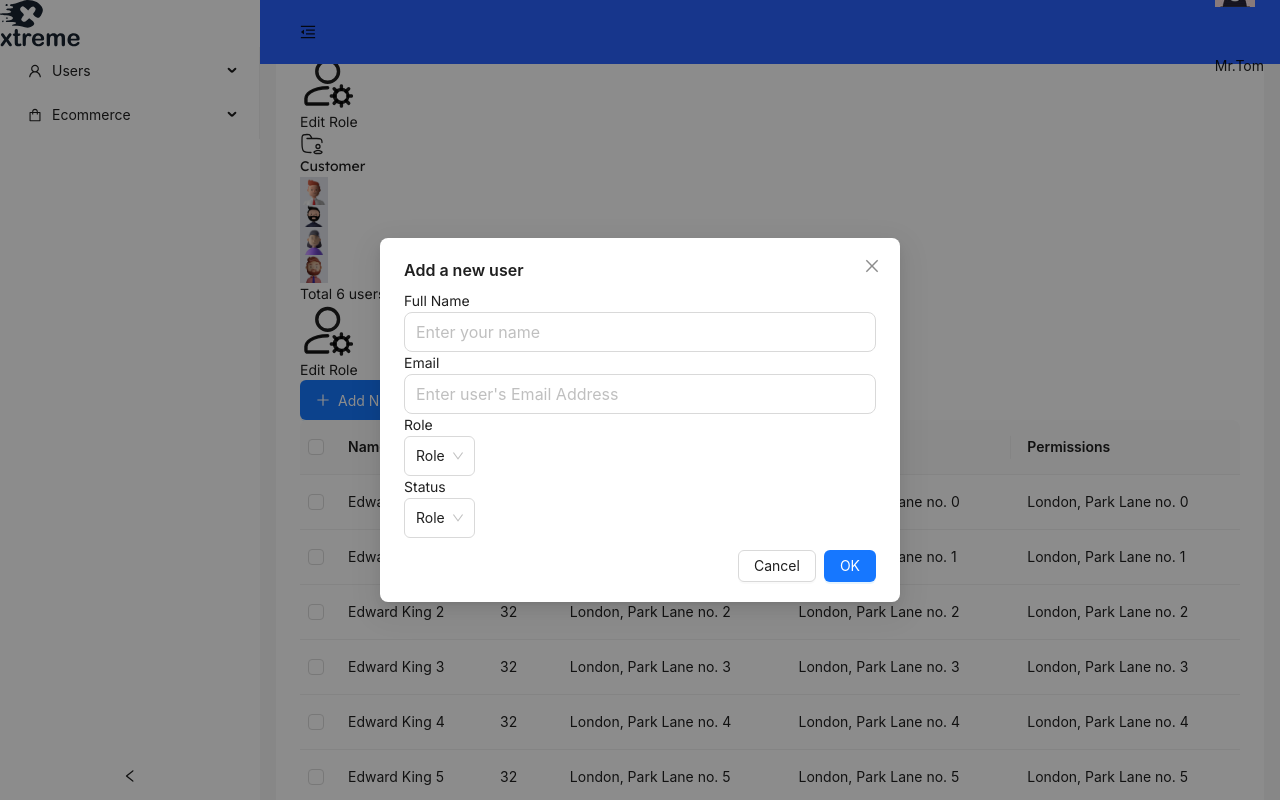
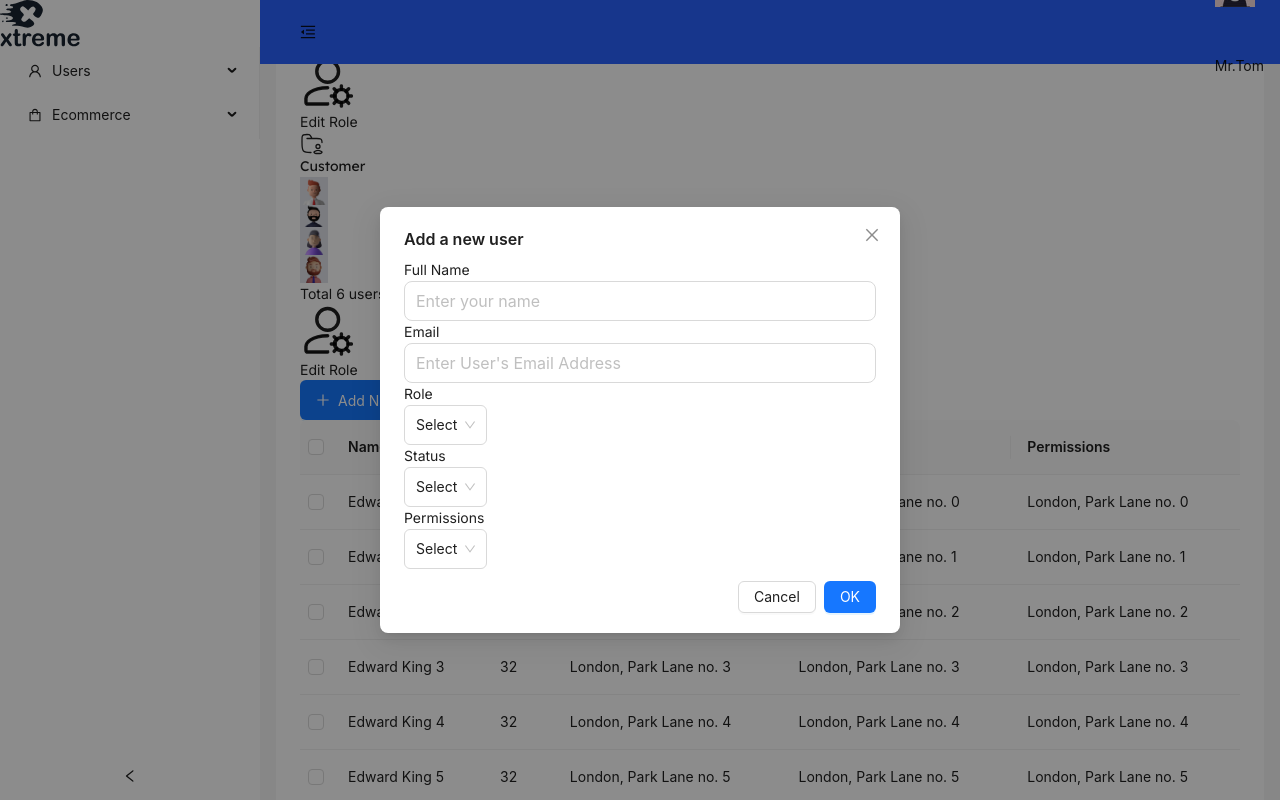
Before and after one commit to anaspolygon/admin, a Next.js app: page /roles-permissions in a window 1280 px wide. Both pictures are taken after a click on the button "Add New User". Shown: the part 1769-2569 px from the top of the page. Built offline with nearby package versions, Linux system fonts and the light colour scheme; what @ant-design/nextjs-registry would draw is missing.

Commit message:
update addNewUserModal

```diff
--- a/src/app/(dashboard)/roles-permissions/components/AddNewUserModal.tsx
+++ b/src/app/(dashboard)/roles-permissions/components/AddNewUserModal.tsx
@@ -1,4 +1,5 @@
 import { Input, Modal, Select } from "antd";
+import { permissionsOptions, roleOptions, statusOptions } from "../data";
 
 interface AddNewUserModalProps {
   modal2Open: boolean;
@@ -31,23 +32,18 @@ const AddNewUserModal = ({
         <h2 className="font-inter text-sm text-[#484848] font-semibold mb-1.5">
           Email
         </h2>
-        <Input style={{height:40}} size="large" placeholder="Enter user's Email Address" />
+        <Input style={{height:40}} size="large" placeholder="Enter User's Email Address" />
       </div>
       <div className="mb-6">
         <h2 className="font-inter text-sm text-[#484848] font-semibold mb-1.5">
           Role
         </h2>
         <Select
-          defaultValue="Role"
+          defaultValue="Select"
           onChange={handleChange}
           className="w-full"
           style={{height:40}}
-          options={[
-            { value: "jack", label: "Jack" },
-            { value: "lucy", label: "Lucy" },
-            { value: "Yiminghe", label: "yiminghe" },
-            { value: "disabled", label: "Disabled", disabled: true },
-          ]}
+          options={ roleOptions}
         />
       </div>
       <div className="mb-6">
@@ -55,16 +51,23 @@ const AddNewUserModal = ({
           Status
         </h2>
         <Select
-          defaultValue="Role"
+          defaultValue="Select"
           onChange={handleChange}
           className="w-full"
           style={{height:40}}
-          options={[
-            { value: "jack", label: "Jack" },
-            { value: "lucy", label: "Lucy" },
-            { value: "Yiminghe", label: "yiminghe" },
-            { value: "disabled", label: "Disabled", disabled: true },
-          ]}
+          options={statusOptions}
+        />
+      </div>
+      <div className="mb-6">
+        <h2 className="font-inter text-sm text-[#484848] font-semibold mb-1.5">
+          Permissions
+        </h2>
+        <Select
+          defaultValue="Select"
+          onChange={handleChange}
+          className="w-full"
+          style={{height:40}}
+          options={permissionsOptions}
         />
       </div>
     </Modal>
--- a/src/app/(dashboard)/roles-permissions/data.ts
+++ b/src/app/(dashboard)/roles-permissions/data.ts
@@ -1,12 +1,12 @@
 export const roles = [
-    { id: 1, name: "Administrator" ,color:"#2465FF"},
-    { id: 2, name: "Manager",color:"#F5A623" },
-    { id: 3, name: "Sales",color:"#FF1A1A"},
-    { id: 4, name: "Support",color:"#8A63D2"},
-    { id: 5, name: "Developer",color:"#FF1A1A"},
-    { id: 6, name: "HR Department",color:"#11A849"},
-    { id: 7, name: "Restricted User",color:"#4E36F5"},
-    { id: 8, name: "Customer",color:"#0070F3"},
+  { id: 1, name: "Administrator", color: "#2465FF" },
+  { id: 2, name: "Manager", color: "#F5A623" },
+  { id: 3, name: "Sales", color: "#FF1A1A" },
+  { id: 4, name: "Support", color: "#8A63D2" },
+  { id: 5, name: "Developer", color: "#FF1A1A" },
+  { id: 6, name: "HR Department", color: "#11A849" },
+  { id: 7, name: "Restricted User", color: "#4E36F5" },
+  { id: 8, name: "Customer", color: "#0070F3" },
 ];
 
 export const rolesPermissions = [
@@ -19,3 +19,17 @@
   { id: 7, name: "Restricted User", permissions: [{ id: 1, name: "Read" }, { id: 2, name: "Write" }, { id: 3, name: "Delete" }] },
   { id: 8, name: "Customer", permissions: [{ id: 1, name: "Read" }, { id: 2, name: "Write" }, { id: 3, name: "Delete" }] }
 ];
+
+export const roleOptions = [
+  { "value": "1", "label": "Administrator" },
+  { "value": "2", "label": "Manager" },
+  { "value": "3", "label": "Sales" },
+  { "value": "4", "label": "Support" },
+  { "value": "5", "label": "Developer" },
+  { "value": "6", "label": "HR Department" },
+  { "value": "7", "label": "Restricted User" },
+  { "value": "8", "label": "Customer" }
+]
+export const statusOptions = [{ value: "1", label: "Active" }, { value: "2", label: "Pending" }, { value: "3", label: "Deactivated" }]
+
+export const permissionsOptions = [{ value: "1", label: "Read" }, { value: "2", label: "Write" }, { value: "3", label: "Delete" }]
```
Lines whose indentation alone changed are shown as unchanged.
